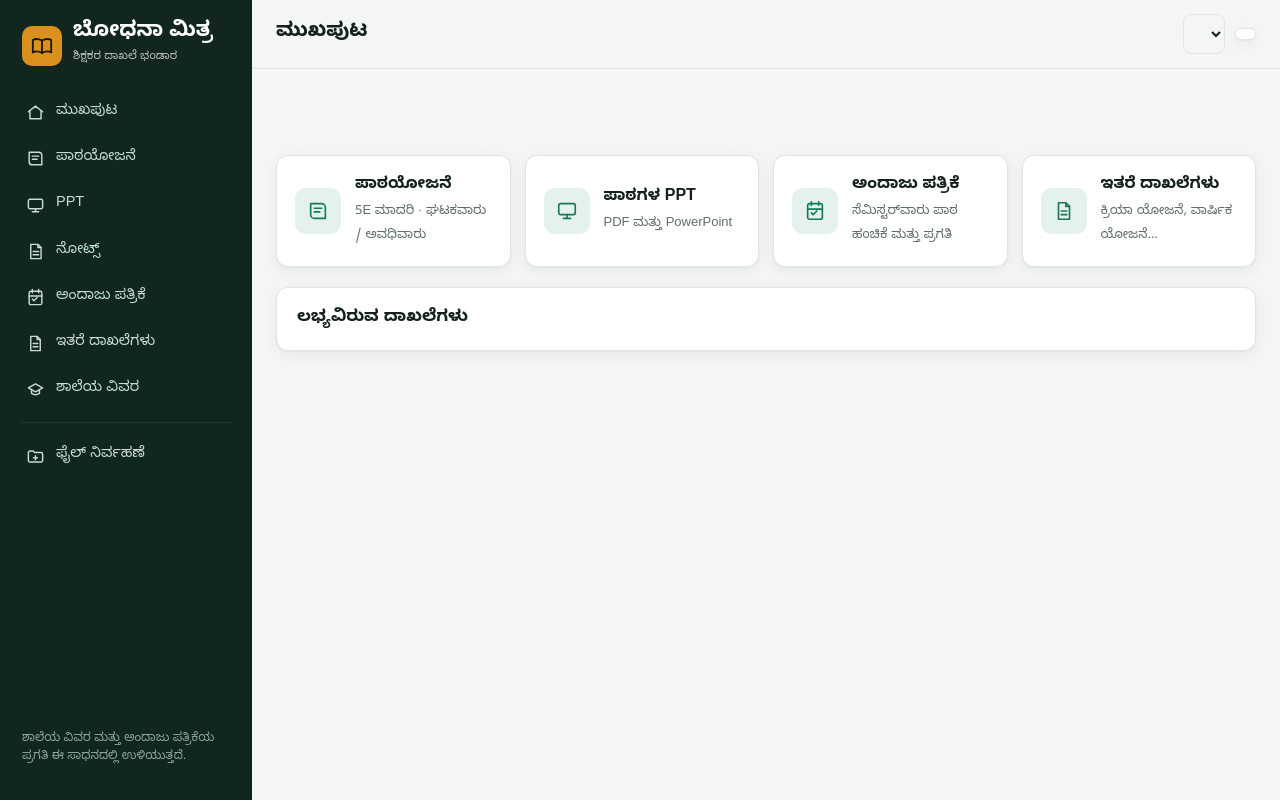
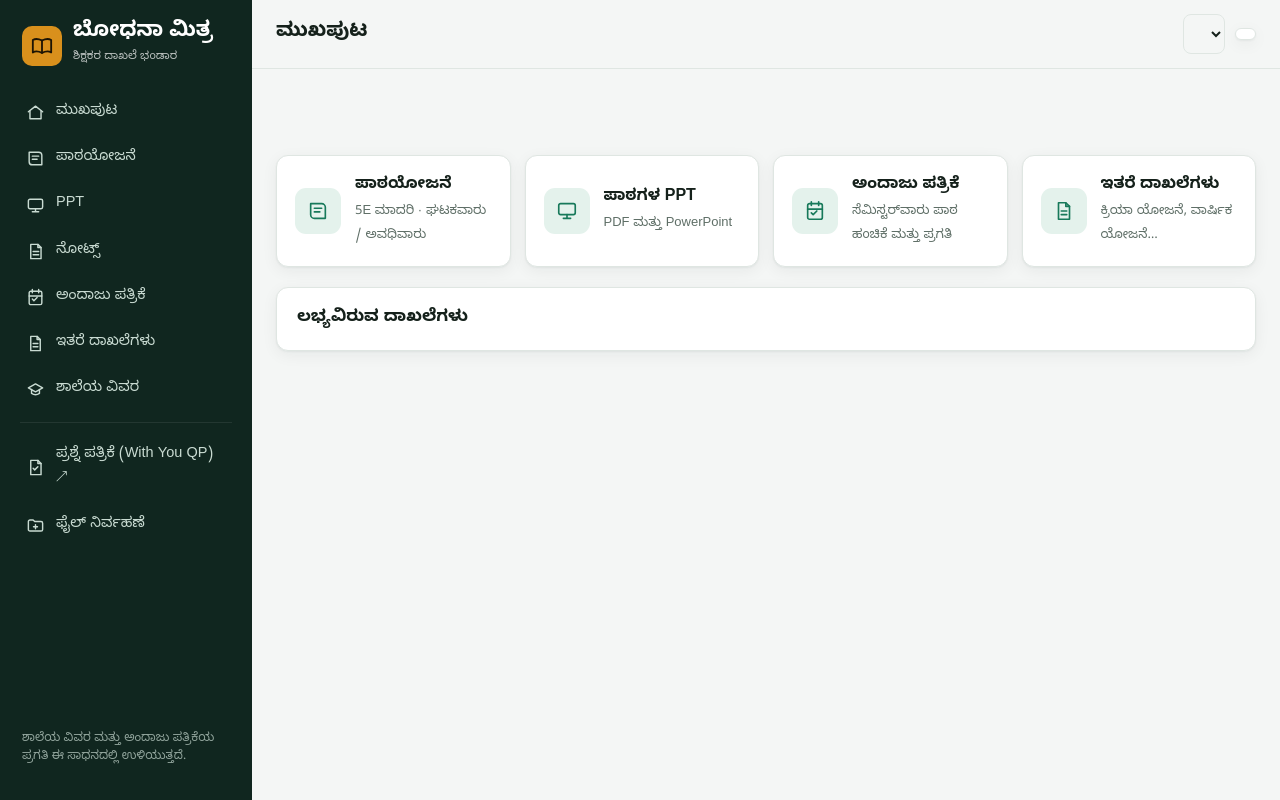
Before and after one commit to withyou00/mitra, a plain HTML site: page index.html in a window 1280 px wide. Drawn offline with nearby package versions, Linux system fonts and the light colour scheme; a script that the page names is missing; a web font is replaced by a local one.

Commit message:
Update index.html

```diff
--- a/index.html
+++ b/index.html
@@ -315,6 +315,7 @@ textarea{background:var(--bg);border:1px solid var(--line);border-radius:8px;pad
       <a href="#docs" data-v="docs"><svg viewBox="0 0 24 24"><path d="M6 3h8l4 4v14H6z"/><path d="M14 3v4h4M9 12h6M9 16h6"/></svg>ಇತರೆ ದಾಖಲೆಗಳು</a>
       <a href="#school" data-v="school"><svg viewBox="0 0 24 24"><path d="M3 10l9-5 9 5-9 5z"/><path d="M7 12v5c3 2 7 2 10 0v-5"/></svg><span id="navSchool">ಶಾಲೆಯ ವಿವರ</span></a>
       <span class="sep"></span>
+      <a href="https://withyou00.github.io/qp/" target="_blank" rel="noopener"><svg viewBox="0 0 24 24"><path d="M6 3h9l4 4v14H6z"/><path d="M15 3v4h4M9 13l2 2 4-4"/></svg>ಪ್ರಶ್ನೆ ಪತ್ರಿಕೆ (With You QP) ↗</a>
       <a href="#admin" data-v="admin" id="navAdmin" hidden><svg viewBox="0 0 24 24"><path d="M12 3l8 3v6c0 5-3.5 8-8 9-4.5-1-8-4-8-9V6z"/><path d="M9 12l2 2 4-4"/></svg>Admin</a>
       <a href="#files" data-v="files" id="navFiles"><svg viewBox="0 0 24 24"><path d="M3 7a2 2 0 012-2h4l2 2h8a2 2 0 012 2v8a2 2 0 01-2 2H5a2 2 0 01-2-2z"/><path d="M12 11v5M9.5 13.5h5"/></svg>ಫೈಲ್ ನಿರ್ವಹಣೆ</a>
     </nav>
```
